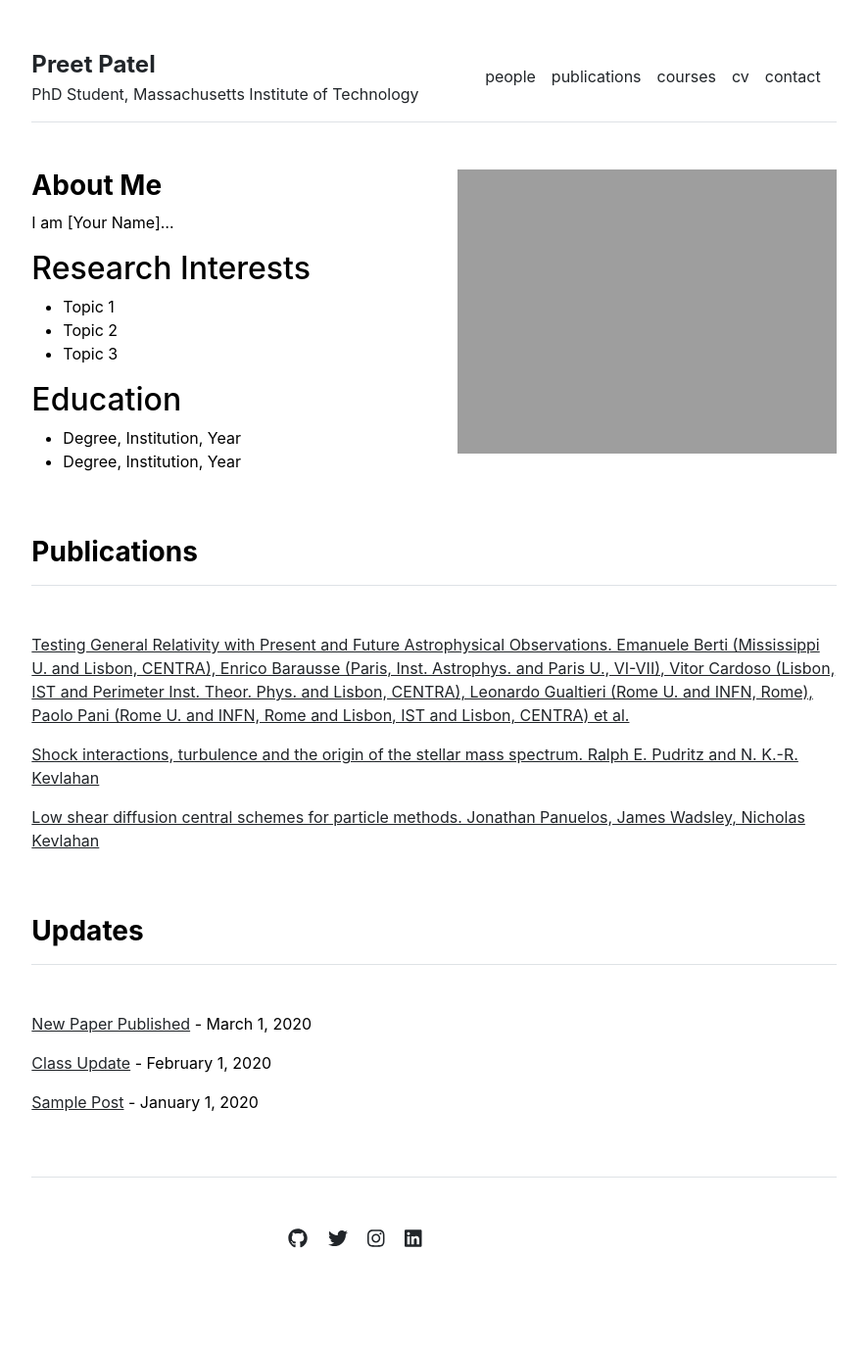
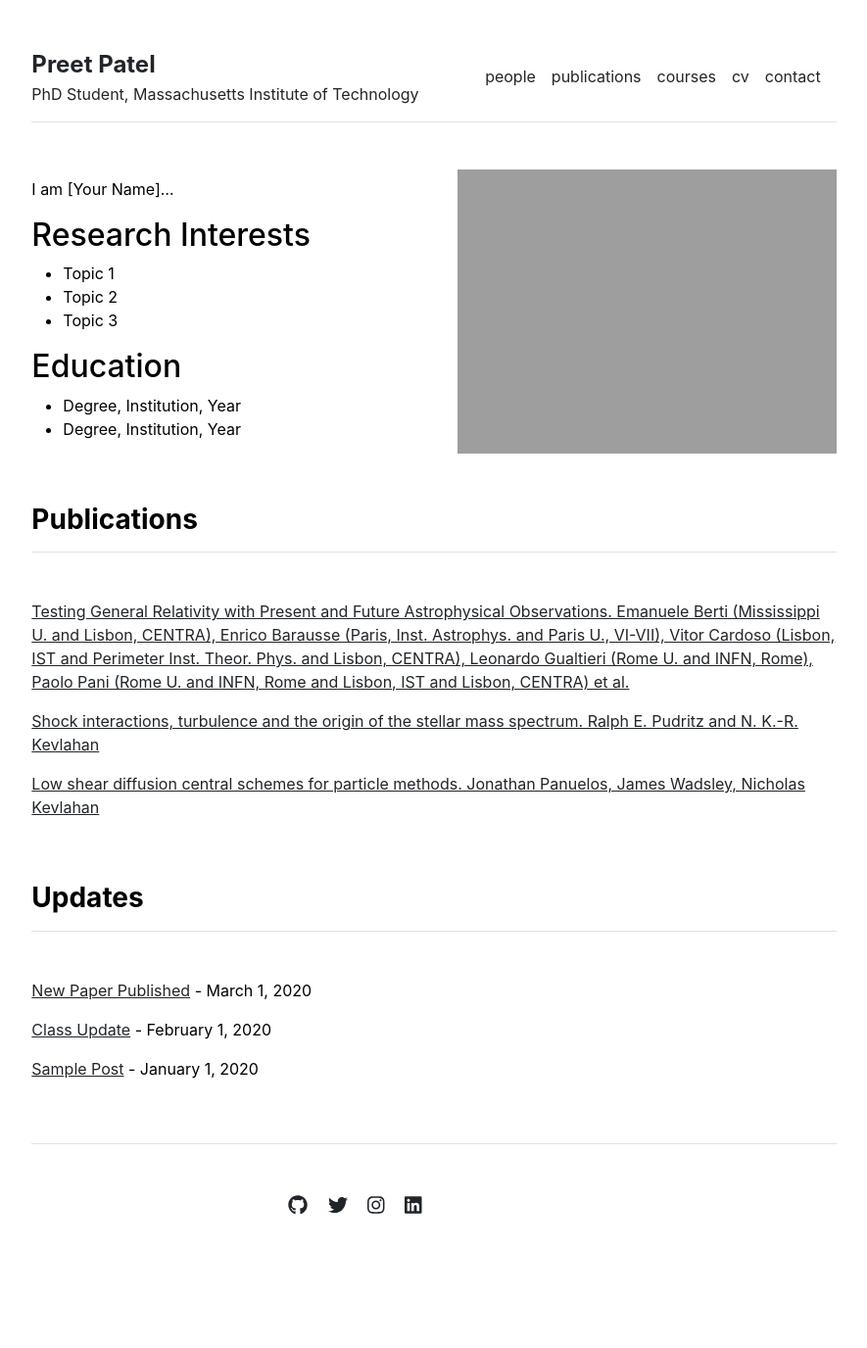
Before and after one commit to preet-mit/preet-mit, a Jekyll site: the page built from index.md, in a window 1280 px wide. Shown: the whole page at 98% size, without its empty margins (197-1082 px from the left). Built offline with Jekyll 4.4.1, drawn with Linux system fonts in a browser that asks for light colours; after the commit the page ends 1342 px from its top, so only the background shows below that.

Commit message:
Update home.html

```diff
--- a/_layouts/home.html
+++ b/_layouts/home.html
@@ -4,7 +4,7 @@ layout: default
 
 <div class="row g-5 mb-5">
   <div class="col-md-6">
-    <h3 class="fw-bold">About Me</h3>
+    <h3 class="fw-bold"></h3>
     {{ content }}
   </div>
   <div class="col-md-6">
```
